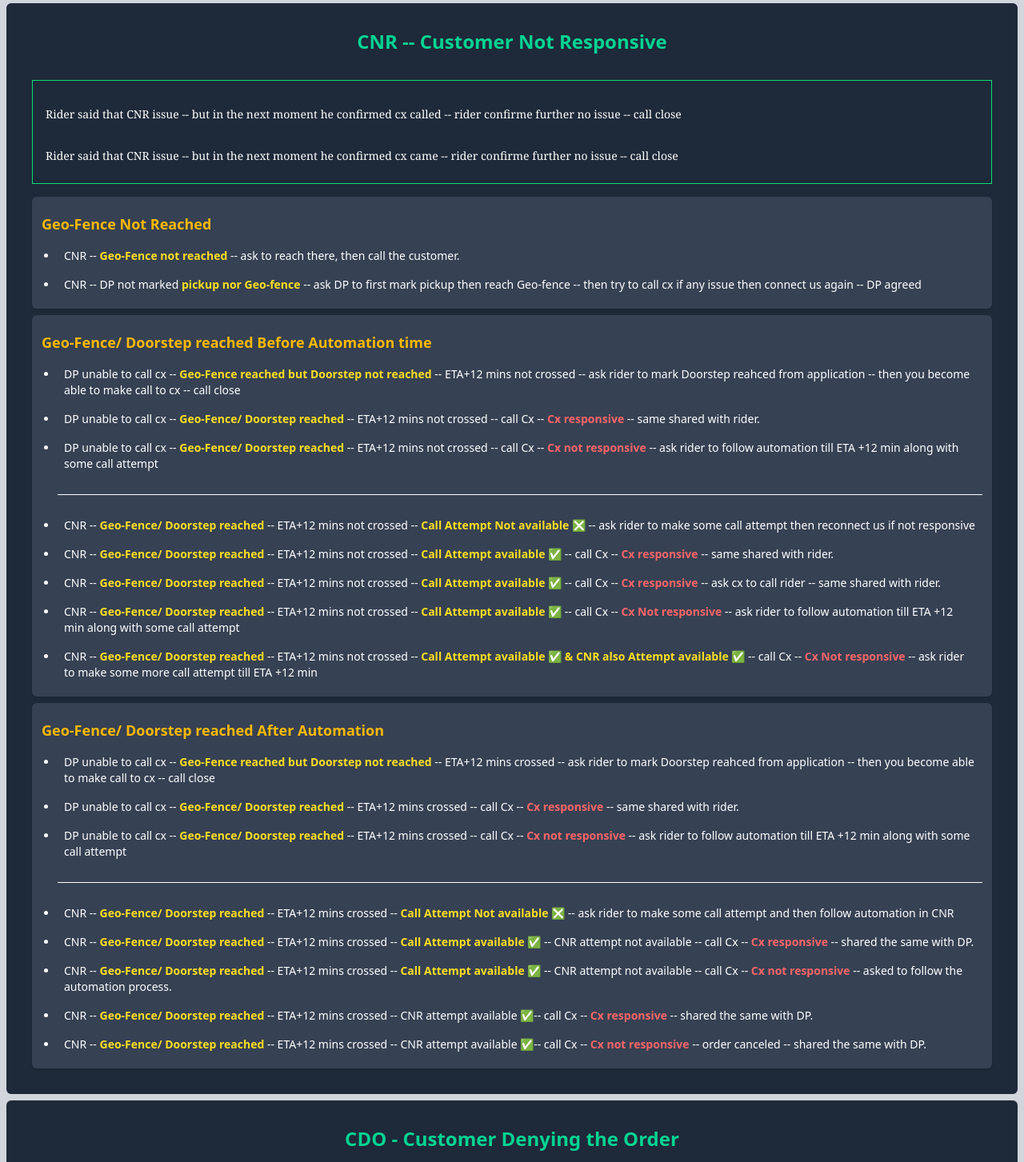
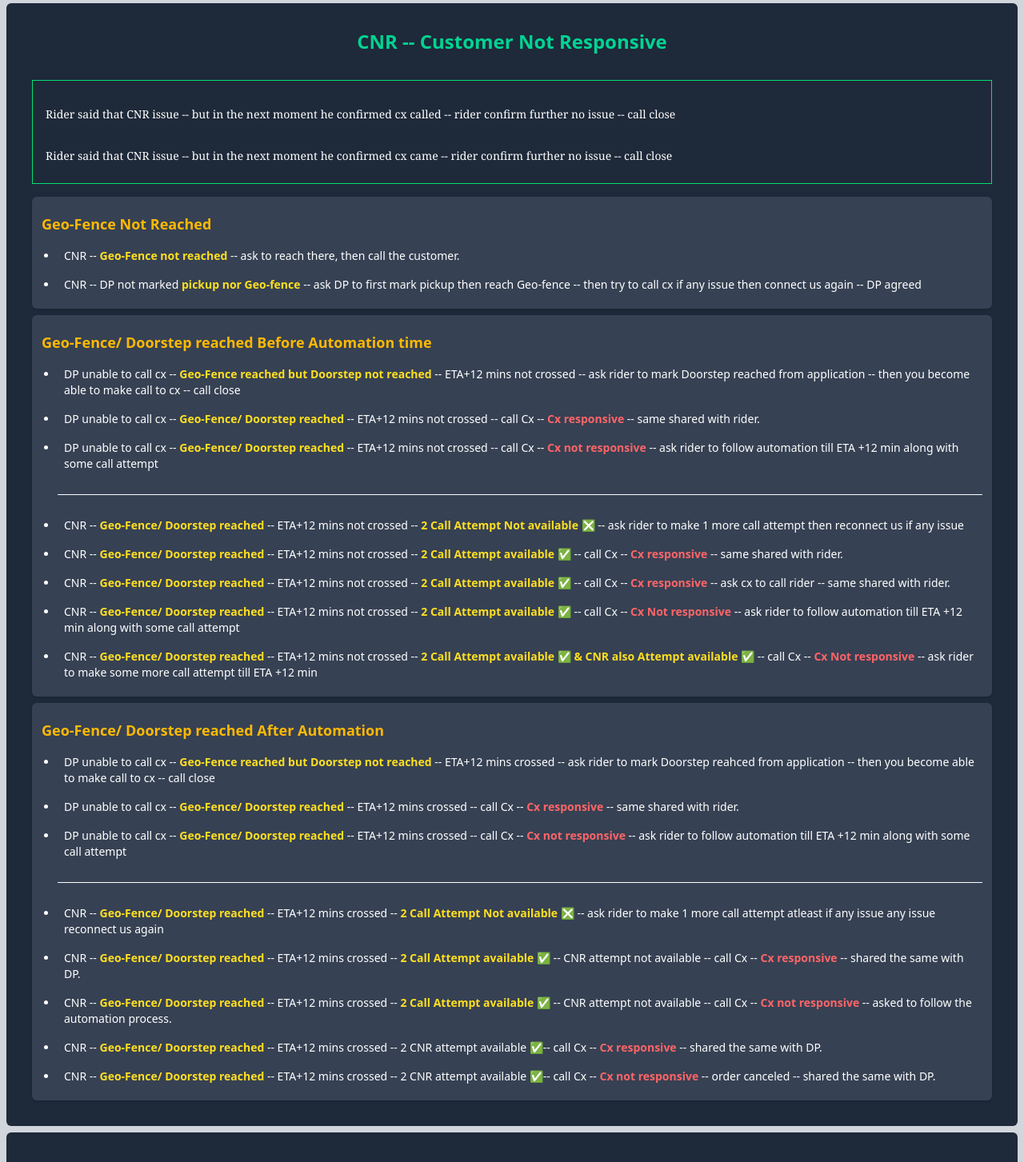
Before and after one commit to Code-with-Sahani/Blinket-DP, a React (Vite) app: page / in a window 1280 px wide. Shown: the part 920-2373 px from the top of the page at 80% size. Built offline with nearby package versions, Linux system fonts and the light colour scheme.

Commit message:
Update CNR.jsx

```diff
--- a/src/Components/CNR.jsx
+++ b/src/Components/CNR.jsx
@@ -7,10 +7,10 @@ const CNR = () => {
 
             <div className="text-sm border border-green-400 mb-4 mt-2 p-2">
                 <p className="text-sm font-serif  mb-2 mt-4 p-2">
-                  Rider said that CNR issue -- but in the next moment he confirmed cx called -- rider confirme further no issue -- call close
+                  Rider said that CNR issue -- but in the next moment he confirmed cx called -- rider confirm further no issue -- call close
                 </p>
                 <p className="text-sm font-serif  mb-2 mt-4 p-2">
-                     Rider said that CNR issue -- but in the next moment he confirmed cx came -- rider confirme further no issue -- call close
+                     Rider said that CNR issue -- but in the next moment he confirmed cx came -- rider confirm further no issue -- call close
                 </p>
 
             </div>
@@ -28,7 +28,7 @@ const CNR = () => {
                 <div className="p-3 bg-gray-700 rounded-md shadow">
                     <h3 className="text-lg font-semibold text-amber-400 mt-2 mb-2">Geo-Fence/ Doorstep reached Before Automation time</h3>
                     <ul className="list-disc pl-5">
-                       <li className="p-2">DP unable to call cx -- <strong className="text-yellow-300 font-semibold">Geo-Fence reached but Doorstep not reached</strong> -- ETA+12 mins not crossed -- ask rider to mark Doorstep reahced from application -- then you become able to make call to cx -- call close </li>
+                       <li className="p-2">DP unable to call cx -- <strong className="text-yellow-300 font-semibold">Geo-Fence reached but Doorstep not reached</strong> -- ETA+12 mins not crossed -- ask rider to mark Doorstep reached from application -- then you become able to make call to cx -- call close </li>
 
                         <li className="p-2">DP unable to call cx -- <strong className="text-yellow-300 font-semibold">Geo-Fence/ Doorstep reached</strong> -- ETA+12 mins not crossed -- call Cx -- <strong className='text-red-400 font-semibold'>Cx responsive</strong> -- same shared with rider.</li>
 
@@ -36,13 +36,13 @@ const CNR = () => {
 
                         <hr className='mb-5 mt-5' />
 
-                        <li className="p-2">CNR -- <strong className="text-yellow-300 font-semibold">Geo-Fence/ Doorstep reached</strong> -- ETA+12 mins not crossed -- <strong className='text-yellow-300 font-semibold'>Call Attempt Not available ❎</strong> -- ask rider to make some call attempt then reconnect us if not responsive</li>
+                        <li className="p-2">CNR -- <strong className="text-yellow-300 font-semibold">Geo-Fence/ Doorstep reached</strong> -- ETA+12 mins not crossed -- <strong className='text-yellow-300 font-semibold'>2 Call Attempt Not available ❎</strong> -- ask rider to make 1 more call attempt then reconnect us if any issue</li>
 
-                        <li className="p-2">CNR -- <strong className="text-yellow-300 font-semibold">Geo-Fence/ Doorstep reached</strong> -- ETA+12 mins not crossed -- <strong className='text-yellow-300 font-semibold'>Call Attempt available ✅</strong> -- call Cx -- <strong className='text-red-400 font-semibold'>Cx responsive</strong> -- same shared with rider.</li>
-                        <li className="p-2">CNR -- <strong className="text-yellow-300 font-semibold">Geo-Fence/ Doorstep reached</strong> -- ETA+12 mins not crossed -- <strong className='text-yellow-300 font-semibold'>Call Attempt available ✅</strong> -- call Cx -- <strong className='text-red-400 font-semibold'>Cx responsive</strong> -- ask cx to call rider -- same shared with rider.</li>
+                        <li className="p-2">CNR -- <strong className="text-yellow-300 font-semibold">Geo-Fence/ Doorstep reached</strong> -- ETA+12 mins not crossed -- <strong className='text-yellow-300 font-semibold'>2 Call Attempt available ✅</strong> -- call Cx -- <strong className='text-red-400 font-semibold'>Cx responsive</strong> -- same shared with rider.</li>
+                        <li className="p-2">CNR -- <strong className="text-yellow-300 font-semibold">Geo-Fence/ Doorstep reached</strong> -- ETA+12 mins not crossed -- <strong className='text-yellow-300 font-semibold'>2 Call Attempt available ✅</strong> -- call Cx -- <strong className='text-red-400 font-semibold'>Cx responsive</strong> -- ask cx to call rider -- same shared with rider.</li>
 
-                        <li className="p-2">CNR -- <strong className="text-yellow-300 font-semibold">Geo-Fence/ Doorstep reached</strong> -- ETA+12 mins not crossed -- <strong className='text-yellow-300 font-semibold'>Call Attempt available ✅</strong> -- call Cx -- <strong className='text-red-400 font-semibold'>Cx Not responsive</strong> -- ask rider to follow automation till ETA +12 min along with some call attempt </li>
-                        <li className="p-2">CNR -- <strong className="text-yellow-300 font-semibold">Geo-Fence/ Doorstep reached</strong> -- ETA+12 mins not crossed -- <strong className='text-yellow-300 font-semibold'>Call Attempt available ✅ & CNR also Attempt available ✅</strong> -- call Cx -- <strong className='text-red-400 font-semibold'>Cx Not responsive</strong> -- ask rider to make some more call attempt till ETA +12 min </li>
+                        <li className="p-2">CNR -- <strong className="text-yellow-300 font-semibold">Geo-Fence/ Doorstep reached</strong> -- ETA+12 mins not crossed -- <strong className='text-yellow-300 font-semibold'>2 Call Attempt available ✅</strong> -- call Cx -- <strong className='text-red-400 font-semibold'>Cx Not responsive</strong> -- ask rider to follow automation till ETA +12 min along with some call attempt </li>
+                        <li className="p-2">CNR -- <strong className="text-yellow-300 font-semibold">Geo-Fence/ Doorstep reached</strong> -- ETA+12 mins not crossed -- <strong className='text-yellow-300 font-semibold'>2 Call Attempt available ✅ & CNR also Attempt available ✅</strong> -- call Cx -- <strong className='text-red-400 font-semibold'>Cx Not responsive</strong> -- ask rider to make some more call attempt till ETA +12 min </li>
 
                     </ul>
                 </div>
@@ -62,16 +62,16 @@ const CNR = () => {
 
                         <hr className='mb-5 mt-5' />
 
-                        <li className="p-2">CNR -- <strong className="text-yellow-300 font-semibold">Geo-Fence/ Doorstep reached</strong> -- ETA+12 mins crossed -- <strong className='text-yellow-300 font-semibold'>Call Attempt Not available ❎</strong> -- ask rider to make some call attempt and then follow automation in CNR </li>
+                        <li className="p-2">CNR -- <strong className="text-yellow-300 font-semibold">Geo-Fence/ Doorstep reached</strong> -- ETA+12 mins crossed -- <strong className='text-yellow-300 font-semibold'>2 Call Attempt Not available ❎</strong> -- ask rider to make 1 more call attempt atleast if any issue any issue reconnect us again </li>
 
-                        <li className="p-2">CNR -- <strong className="text-yellow-300 font-semibold">Geo-Fence/ Doorstep reached</strong> -- ETA+12 mins crossed -- <strong className='text-yellow-300 font-semibold'>Call Attempt available ✅</strong> -- CNR attempt not available -- call Cx -- <strong className='text-red-400 font-semibold'>Cx responsive</strong> -- shared the same with DP.</li>
+                        <li className="p-2">CNR -- <strong className="text-yellow-300 font-semibold">Geo-Fence/ Doorstep reached</strong> -- ETA+12 mins crossed -- <strong className='text-yellow-300 font-semibold'>2 Call Attempt available ✅</strong> -- CNR attempt not available -- call Cx -- <strong className='text-red-400 font-semibold'>Cx responsive</strong> -- shared the same with DP.</li>
 
-                        <li className="p-2">CNR -- <strong className="text-yellow-300 font-semibold">Geo-Fence/ Doorstep reached</strong> -- ETA+12 mins crossed -- <strong className='text-yellow-300 font-semibold'>Call Attempt available ✅</strong> -- CNR attempt not available -- call Cx -- <strong className='text-red-400 font-semibold'>Cx not responsive</strong> -- asked to follow the automation process.</li>
+                        <li className="p-2">CNR -- <strong className="text-yellow-300 font-semibold">Geo-Fence/ Doorstep reached</strong> -- ETA+12 mins crossed -- <strong className='text-yellow-300 font-semibold'>2 Call Attempt available ✅</strong> -- CNR attempt not available -- call Cx -- <strong className='text-red-400 font-semibold'>Cx not responsive</strong> -- asked to follow the automation process.</li>
 
 
-                        <li className="p-2">CNR -- <strong className="text-yellow-300 font-semibold">Geo-Fence/ Doorstep reached</strong> -- ETA+12 mins crossed -- CNR attempt available ✅-- call Cx -- <strong className='text-red-400 font-semibold'>Cx responsive</strong> -- shared the same with DP.</li>
+                        <li className="p-2">CNR -- <strong className="text-yellow-300 font-semibold">Geo-Fence/ Doorstep reached</strong> -- ETA+12 mins crossed -- 2 CNR attempt available ✅-- call Cx -- <strong className='text-red-400 font-semibold'>Cx responsive</strong> -- shared the same with DP.</li>
 
-                        <li className="p-2">CNR -- <strong className="text-yellow-300 font-semibold">Geo-Fence/ Doorstep reached</strong> -- ETA+12 mins crossed -- CNR attempt available ✅-- call Cx -- <strong className='text-red-400 font-semibold'>Cx not responsive</strong> -- order canceled -- shared the same with DP.</li>
+                        <li className="p-2">CNR -- <strong className="text-yellow-300 font-semibold">Geo-Fence/ Doorstep reached</strong> -- ETA+12 mins crossed -- 2 CNR attempt available ✅-- call Cx -- <strong className='text-red-400 font-semibold'>Cx not responsive</strong> -- order canceled -- shared the same with DP.</li>
 
 
                     </ul>
```
